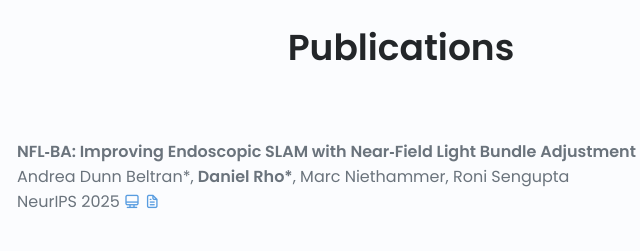
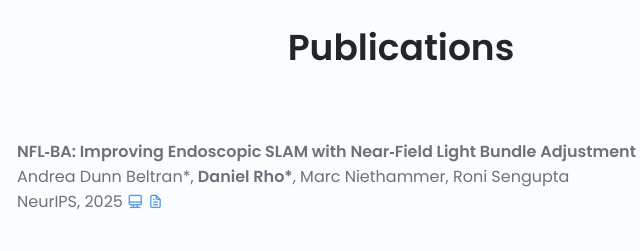
Before and after one commit to daniel03c1/daniel03c1.github.io, a plain HTML site: page index.html in a window 1280 px wide. Shown: the part 1620-1871 px from the top of the page, 239-879 px from the left. Drawn offline with nearby package versions, Linux system fonts and the light colour scheme.

Commit message:
minor fi

```diff
--- a/index.html
+++ b/index.html
@@ -239,7 +239,7 @@
                             <br>
                             Andrea Dunn Beltran*, <b>Daniel Rho*</b>, Marc Niethammer, Roni Sengupta
                             <br>
-                            NeurIPS 2025
+                            NeurIPS, 2025
                             <a  href="https://asdunnbe.github.io/NFL-BA/" target="_blank" class="publication-icon">
                                 <i class="uil uil-desktop-alt"></i>
                             </a>
```
